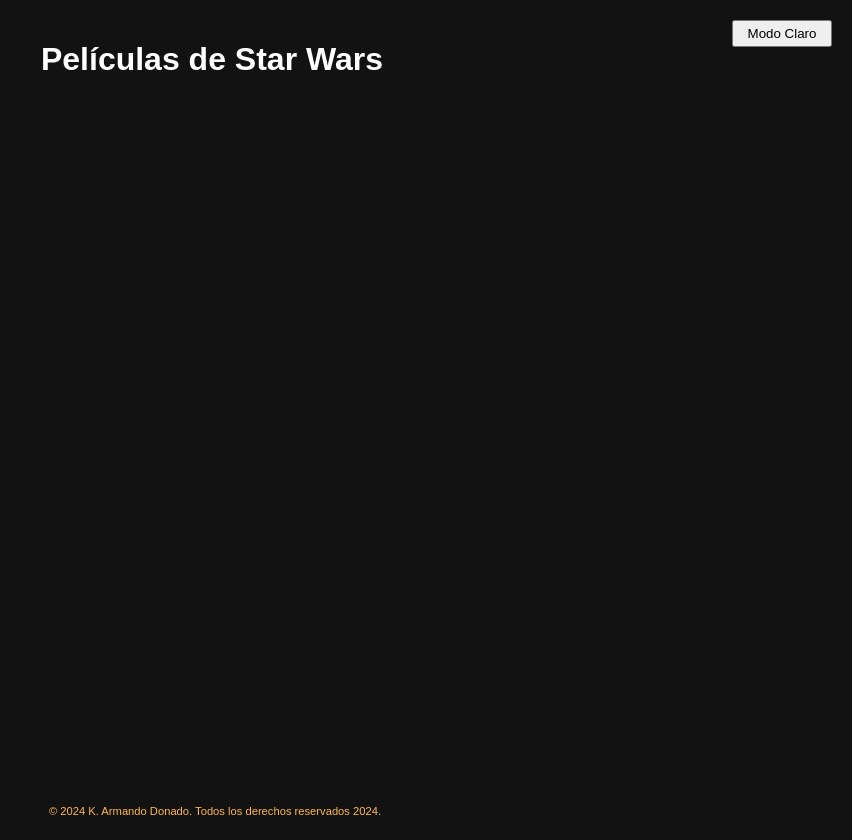
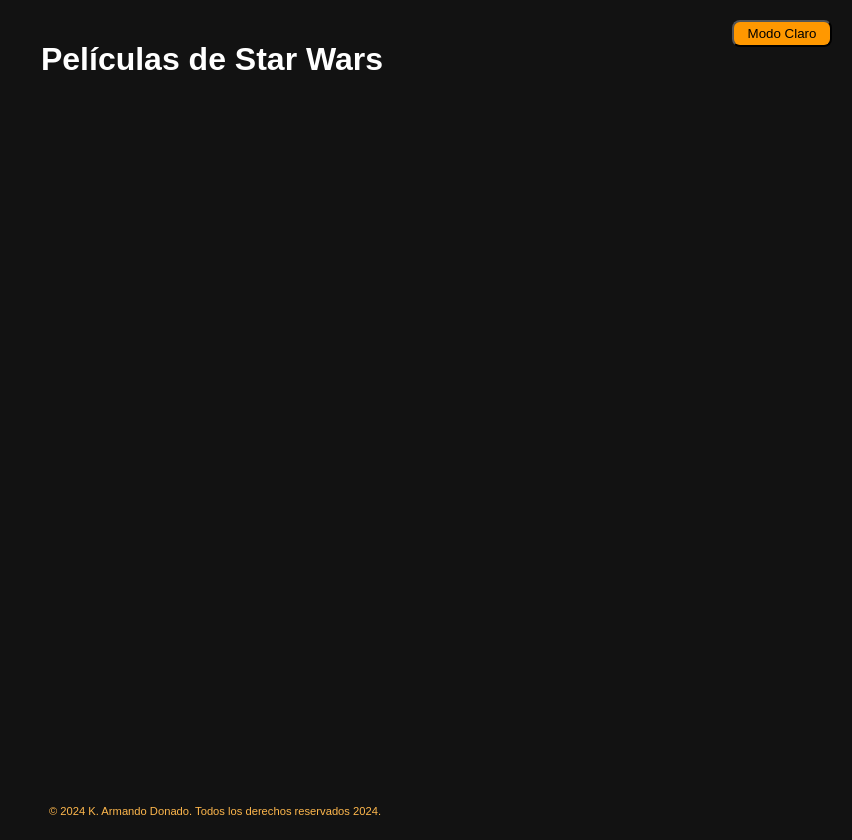
Before and after one commit to keeynnyth/stars-wars-api, a plain HTML site: page index.html in a window 1280 px wide. Shown: the whole page, without its empty margins (428-1280 px from the left). Drawn offline with Linux system fonts and the light colour scheme; no server answers.

Commit message:
boton claro oscuro color

```diff
--- a/css/estilos.css
+++ b/css/estilos.css
@@ -32,6 +32,8 @@
     padding: 4px;
     cursor: pointer;
     width: 100px;
+    border-radius: 8px;
+    background-color: #ff9800;
 }
 
 #lista-peliculas, #lista-personajes {
```
